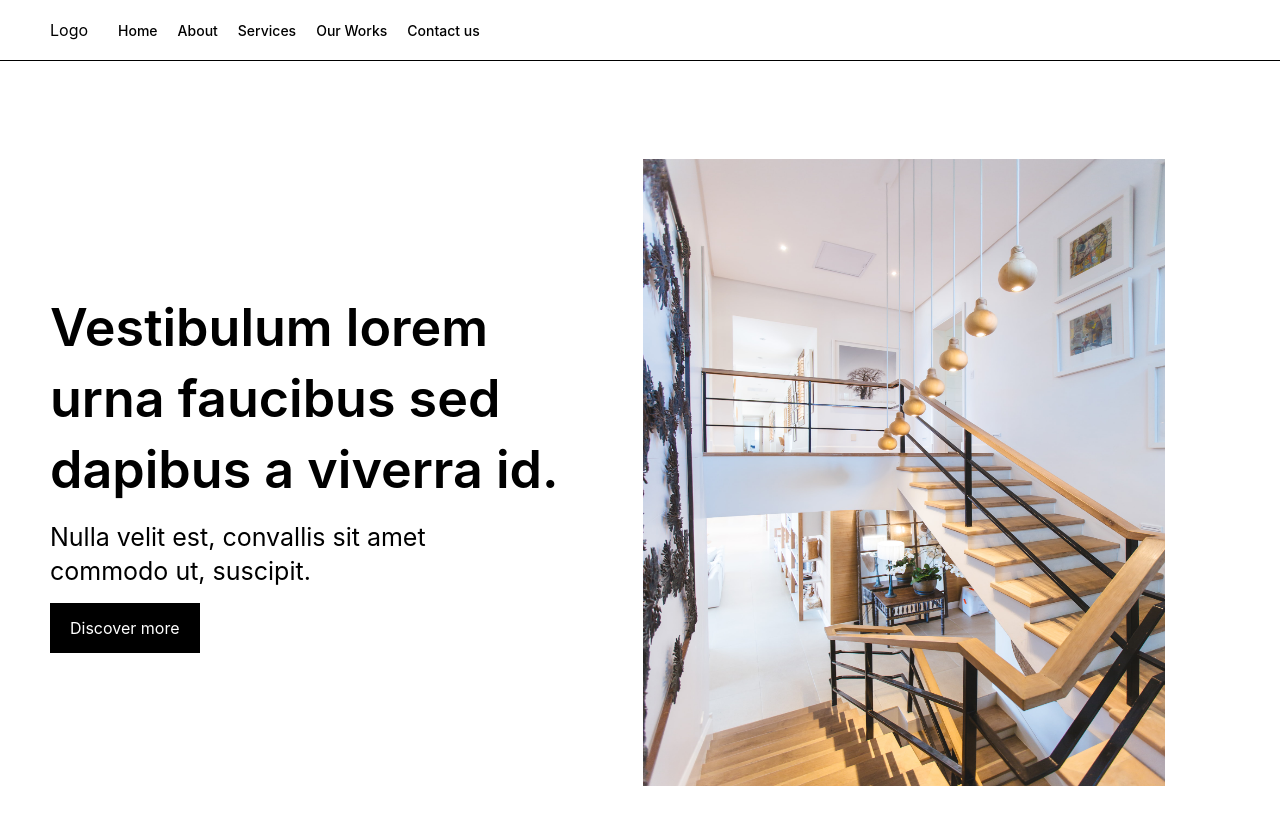
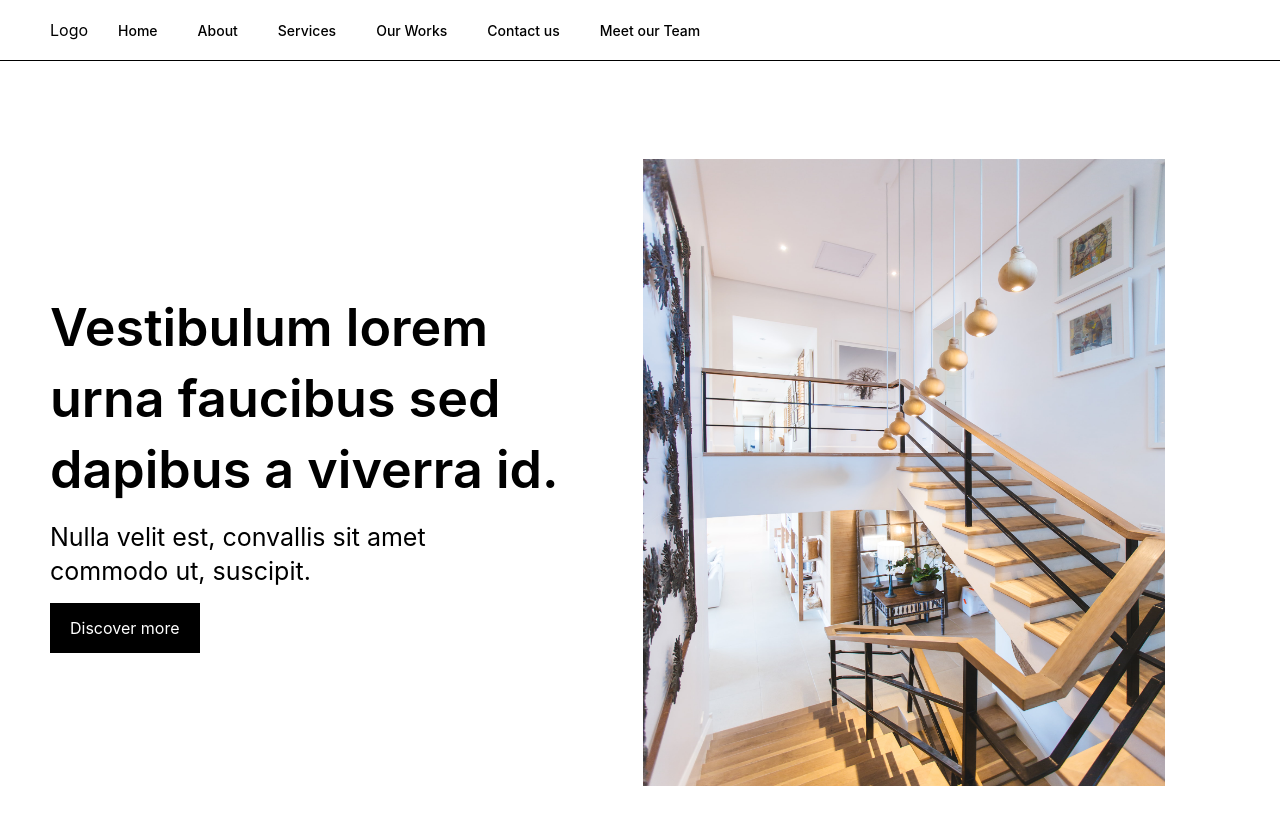
Before and after one commit to nmr15/nmr-lochouse, a React (Create React App) app: page / in a window 1280 px wide. Shown: the top 824 px of the page. Built offline with nearby package versions, Linux system fonts and the light colour scheme.

Commit message:
Add files via upload

```diff
--- a/src/Components/Navbar.jsx
+++ b/src/Components/Navbar.jsx
@@ -9,35 +9,96 @@ const Menu = () =>
     <a href="#services">Services</a>
     <a href="#works">Our Works</a>
     <a href="#contact">Contact us</a>
+    <a href="#team">Meet our Team</a>
   </>
 )
 
+const navLinks = [
+  {
+    id: 1,
+    name: "Home",
+    href: "#home",
+  },
+  {
+    id: 2,
+    name: "About",
+    href: "#about",
+  },
+  {
+    id: 1,
+    name: "Services",
+    href: "#services",
+  },
+  {
+    id: 1,
+    name: "Our Works",
+    href: "#works",
+  },
+  {
+    id: 1,
+    name: "Contact us",
+    href: "#contact",
+  },
+  {
+    id: 1,
+    name: "Meet our Team",
+    href: "#team",
+  },
+];
+
 const Navbar = () => {
-  const [toggleMenu, setToggleMenu] = useState(false);
+  const [menu, setMenu] = useState("0px");
+
+  console.log(menu);
+
+  const toggleMenu = () =>
+  {
+    setMenu("100%")
+  };
 
   return (
     <>
-      <div className="navbar">
+      <div className="navbar" id="home">
         <div className="navbar__links">
           <div className="navbar__links-logo">
             <p>Logo</p>
           </div>
-          <div className="navbar__links-container">
+          {navLinks.map((navLink) =>
+          {
+            const { id, name, href } = navLink;
+
+            return(
+              <div className="navbar__links-container" key={id}>
+                <a href={href}>{name}</a>
+              </div>
+            );
+          })}
+          {/* <div className="navbar__links-container">
             <Menu />
-          </div>
+          </div> */}
         </div>
         <div className="navbar__toggle">
-          <i className="fas fa-bars" onClick={() => setToggleMenu(!toggleMenu)}></i>
+          <i className="fas fa-bars" onClick={() => setMenu("100%")}></i>
         </div>
       </div>
-      {toggleMenu &&
-      (
-        <div className="navbar__responsive slide-bottom">
-          <div className="navbar__responsive-container-links">
-            <Menu />
-          </div>
-        </div>
-      )}
+
+
+      <div className="navbar__responsive" style={{width: menu}}>
+        <p className="navbar__responsive-close" onClick={() => setMenu("0")}>Close</p>
+        {navLinks.map((navLink) => {
+          const { id, name, href } = navLink;
+
+          return (
+            <div className="navbar__responsive-container-links" key={id}>
+              <a href={href} onClick={() => setMenu("0")}>{name}</a>
+            </div>
+          );
+        })}
+        {/* <div className="navbar__responsive-container-links">
+          <Menu />
+        </div> */}
+      </div>
+
     </>
   )
 }
--- a/src/Components/navbar.scss
+++ b/src/Components/navbar.scss
@@ -41,29 +41,59 @@
 
   &__responsive
   {
-    display: flex;
-    // justify-content: flex-end;
-    // align-items: flex-end;
-    flex-direction: column;
-    // background-color: red;
+    height: 100%;
+
+    position: fixed;
+    z-index: 2;
+    left: 0;
+    top: 0;
+    background-color: #fff;
+    overflow-x: hidden;
+    transition: all 0.5s;
 
     &-container-links
     {
+      position: relative;
       display: flex;
       flex-direction: column;
+      align-items: center;
+      justify-content: center;
+      top: 25%;
 
       & a
       {
-        // padding: 1rem 0 1rem 5rem;
-        font-size: 1.4rem;
-        font-weight: 500;
-
-        &:hover
-        {
-          background-color: lightgray;
-        }
+        margin-top: 2rem;
+        font-size: 1.8rem;
       }
     }
+
+    &-close
+    {
+      position: absolute;
+      top: 2rem;
+      right: 4.5rem;
+      font-size: 1.6rem;
+    }
+    // display: flex;
+    // flex-direction: column;
+    // z-index: 5;
+
+    // &-container-links
+    // {
+    //   display: flex;
+    //   flex-direction: column;
+
+    //   & a
+    //   {
+    //     font-size: 1.4rem;
+    //     font-weight: 500;
+
+    //     &:hover
+    //     {
+    //       background-color: lightgray;
+    //     }
+    //   }
+    // }
   }
 }
 
@@ -83,11 +113,16 @@
       display: flex;
     }
 
-    &__responsive-container-links a
-    {
-      padding: 1rem 0 1rem 3rem;
-    }
+    // &__responsive-container-links a
+    // {
+    //   padding: 1rem 0 1rem 3rem;
+    // }
   }
+}
+
+.activeMenu
+{
+  width: 100%;
 }
 
 @media screen and (max-width: 480px)
@@ -96,9 +131,9 @@
   {
     padding: 1rem 2rem;
 
-    &__responsive-container-links a
-    {
-        padding: 1rem 0 1rem 2rem;
-    }
+    // &__responsive-container-links a
+    // {
+    //     padding: 1rem 0 1rem 2rem;
+    // }
   }
 }
```
